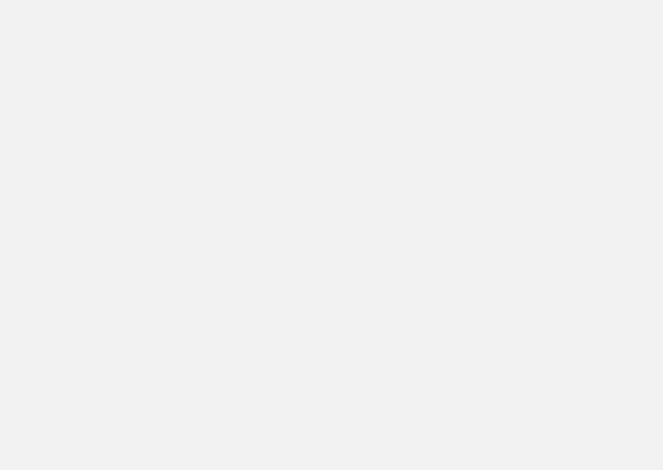
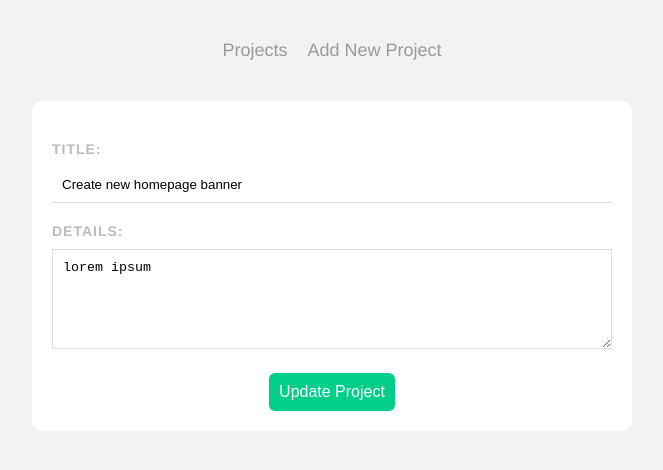
Before and after one commit to costel-dev/project-planner, a Vue app: page /projects/2 in a window 1280 px wide. Before the commit this address had no page. Shown: the top 470 px of the page, without its empty margins (308-971 px from the left). Built offline with nearby package versions, Linux system fonts and the light colour scheme; data requests are answered from the project's data file.

Commit message:
navbar added and EditProject component

```diff
--- a/data/db.json
+++ b/data/db.json
@@ -13,7 +13,7 @@
       "complete": false
     },
     {
-      "title": "Build a new project",
+      "title": "Build a new project from scratch",
       "details": "Build a project to practice your Vue skills",
       "complete": true,
       "id": 4
--- a/src/App.vue
+++ b/src/App.vue
@@ -1,7 +1,15 @@
 <template>
-  <div id="nav"></div>
+  <Navbar />
   <router-view />
 </template>
+
+<script>
+import Navbar from "./components/Navbar";
+
+export default {
+  components: { Navbar },
+};
+</script>
 
 <style>
 body {
--- /dev/null
+++ b/src/components/Navbar.vue
@@ -0,0 +1,28 @@
+<template>
+  <nav class="main-nav">
+    <router-link :to="{ name: 'Home' }">Projects</router-link>
+    <router-link :to="{ name: 'AddProject' }">Add New Project</router-link>
+  </nav>
+</template>
+
+<script>
+export default {};
+</script>
+
+<style>
+.main-nav {
+  text-align: center;
+  margin: 40px auto;
+}
+.main-nav a {
+  display: inline-block;
+  text-decoration: none;
+  margin: 0 10px;
+  color: #999;
+  font-size: 18px;
+}
+a.router-link-active {
+  border-bottom: 2px solid #00ce89;
+  padding-bottom: 4px;
+}
+</style>
--- a/src/components/SingleProject.vue
+++ b/src/components/SingleProject.vue
@@ -3,7 +3,9 @@
     <div class="actions">
       <h3 @click="showDetails = !showDetails">{{ project.title }}</h3>
       <div class="icons">
-        <span class="material-icons">edit</span>
+        <router-link :to="{ name: 'EditProject', params: { id: project.id } }">
+          <span class="material-icons">edit</span>
+        </router-link>
         <span class="material-icons" @click="deleteProject">delete</span
         ><span class="material-icons tick" @click="toggleComplete">done</span>
       </div>
--- a/src/router/index.js
+++ b/src/router/index.js
@@ -1,6 +1,7 @@
 import { createRouter, createWebHistory } from 'vue-router'
 import Home from '../views/Home.vue'
 import AddProject from '../views/AddProject.vue'
+import EditProject from '../views/EditProject.vue'
 
 const routes = [
   {
@@ -13,6 +14,12 @@
     name: 'AddProject',
     component: AddProject
   },
+  {
+    path: '/projects/:id',
+    name: 'EditProject',
+    component: EditProject,
+    props: true,
+  },
 ]
 
 const router = createRouter({
--- /dev/null
+++ b/src/views/EditProject.vue
@@ -0,0 +1,48 @@
+<template>
+  <form @submit.prevent="handleUpdate">
+    <label>Title:</label>
+    <input type="text" required v-model="title" />
+    <label>Details:</label>
+    <textarea required v-model="details"></textarea>
+    <button type="submit">Update Project</button>
+  </form>
+</template>
+
+<script>
+export default {
+  props: ["id"],
+  data() {
+    return {
+      title: "",
+      details: "",
+      uri: `http://localhost:3000/projects/${this.id}`,
+    };
+  },
+  mounted() {
+    fetch(this.uri)
+      .then((res) => res.json())
+      .then((data) => {
+        this.title = data.title;
+        this.details = data.details;
+      })
+      .catch((err) => console.log(err));
+  },
+  methods: {
+    handleUpdate() {
+      let updatedProject = {
+        title: this.title,
+        details: this.details,
+      };
+      fetch(this.uri, {
+        method: "PATCH",
+        headers: { "Content-Type": "application/json" },
+        body: JSON.stringify(updatedProject),
+      })
+        .then(() => this.$router.push("/"))
+        .catch((err) => console.log(err));
+    },
+  },
+};
+</script>
+
+<style></style>
```
